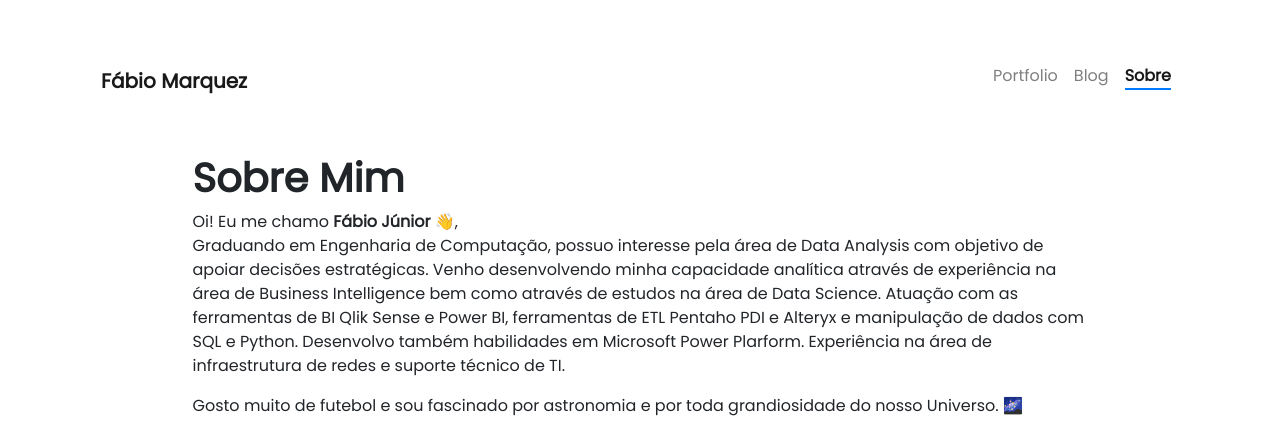
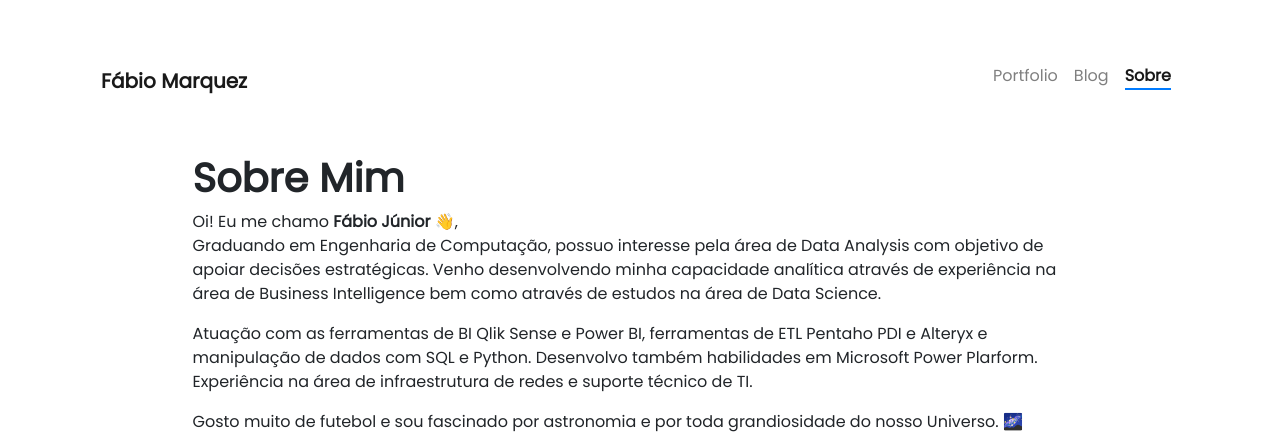
Before and after one commit to fabiomarquez/fabiomarquez.github.io, a Jekyll site: the page built from pages/about.md, in a window 1280 px wide and 900 px high, cut to the strip 0-446 px from the top of the window. Built offline with Jekyll 4.4.1, drawn with Linux system fonts in a browser that asks for light colours; nearby versions of some CDN libraries; emoji names are drawn with the system emoji font.

Commit message:
Update about.md

```diff
--- a/pages/about.md
+++ b/pages/about.md
@@ -8,13 +8,15 @@ weight: 3
 # **Sobre Mim**
 
 Oi! Eu me chamo **{{ site.author.name }}** :wave:,<br>
-Graduando em Engenharia de Computação, possuo interesse pela área de Data Analysis com objetivo de apoiar decisões estratégicas. Venho desenvolvendo minha capacidade analítica através de experiência na área de Business Intelligence bem como através de estudos na área de Data Science. Atuação com as ferramentas de BI Qlik Sense e Power BI, ferramentas de ETL Pentaho PDI e Alteryx e manipulação de dados com SQL e Python. Desenvolvo também habilidades em Microsoft Power Plarform. Experiência na área de infraestrutura de redes e suporte técnico de TI.
+Graduando em Engenharia de Computação, possuo interesse pela área de Data Analysis com objetivo de apoiar decisões estratégicas. Venho desenvolvendo minha capacidade analítica através de experiência na área de Business Intelligence bem como através de estudos na área de Data Science.
+
+Atuação com as ferramentas de BI Qlik Sense e Power BI, ferramentas de ETL Pentaho PDI e Alteryx e manipulação de dados com SQL e Python. Desenvolvo também habilidades em Microsoft Power Plarform. Experiência na área de infraestrutura de redes e suporte técnico de TI.
 
 Gosto muito de futebol e sou fascinado por astronomia e por toda grandiosidade do nosso Universo. 🌌
 
 <div class="row">
-{% include about/skills.html title="Programming Skills" source=site.data.programming-skills %}
-{% include about/skills.html title="Other Skills" source=site.data.other-skills %}
+{% include about/skills.html title="Hard Skills" source=site.data.programming-skills %}
+{% include about/skills.html title="Soft Skills" source=site.data.other-skills %}
 </div>
 
 <div class="row">
```
